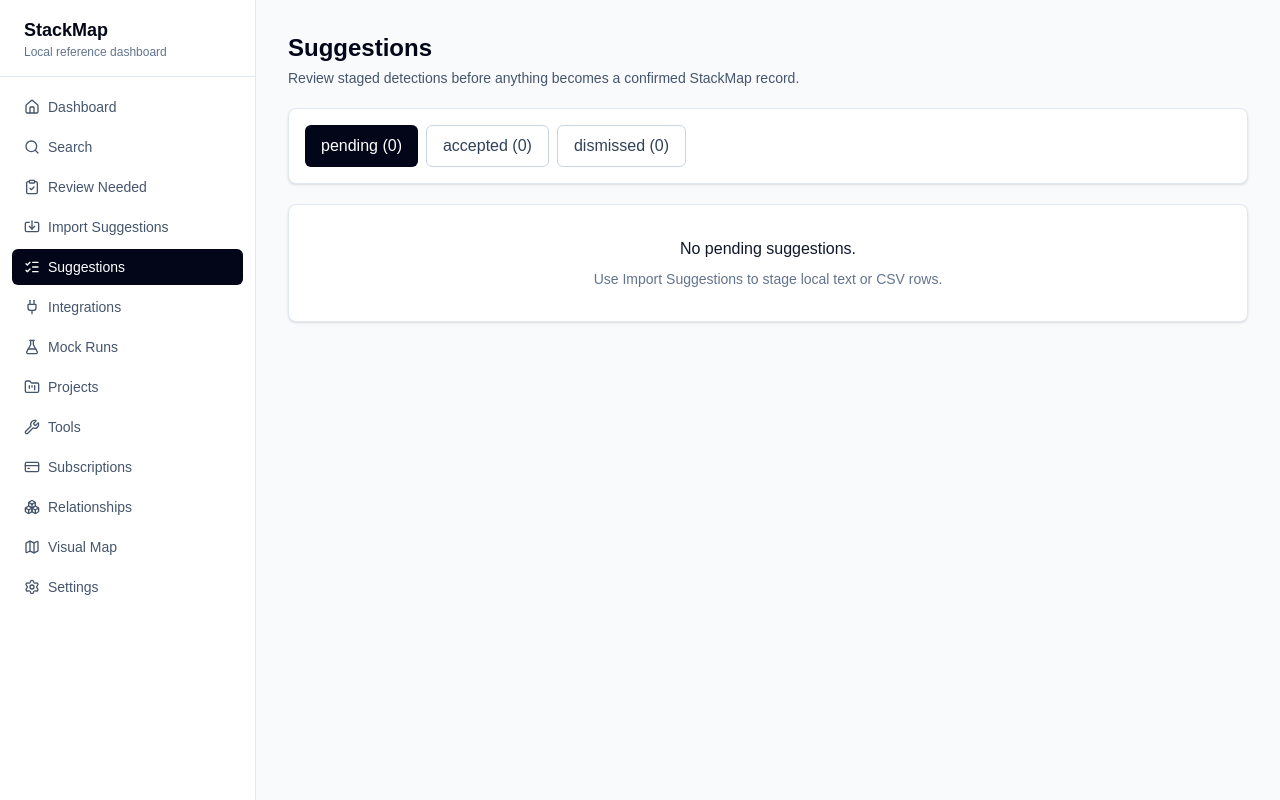
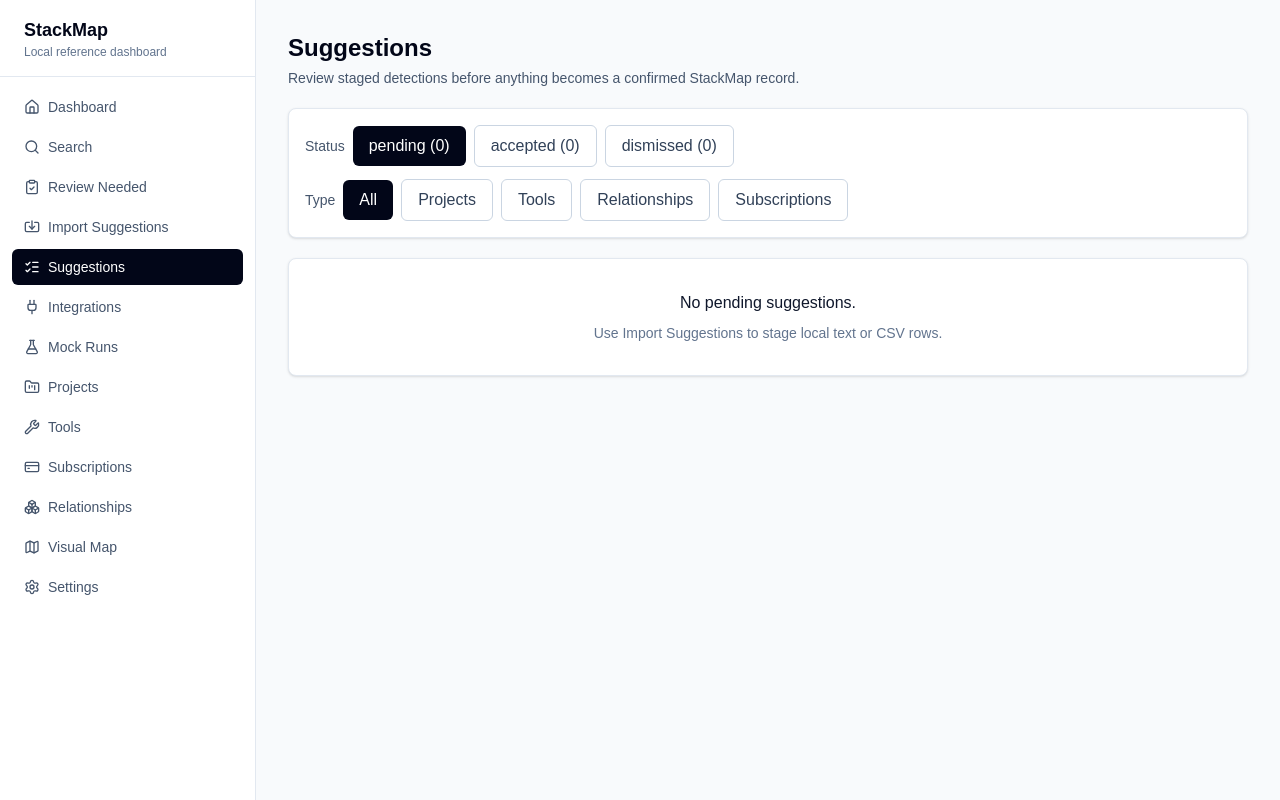
Before and after one commit to Broman997/stackmap, a Next.js app: page /suggestions in a window 1280 px wide. Built offline with nearby package versions, Linux system fonts and the light colour scheme.

Commit message:
Improve suggestion review workflow

```diff
--- a/app/suggestions/page.tsx
+++ b/app/suggestions/page.tsx
@@ -1,6 +1,6 @@
 "use client";
 
-import { GitMerge, Plus, Trash2, X } from "lucide-react";
+import { Check, ChevronDown, GitMerge, Plus, Trash2, X } from "lucide-react";
 import { useMemo, useState } from "react";
 import { useStackMapData } from "@/lib/storage";
 import type {
@@ -10,9 +10,12 @@
   SourceMetadata,
   StackMapData,
   Suggestion,
+  SuggestionEntityType,
   SuggestionStatus,
   ToolCategory,
 } from "@/lib/types";
+
+type SuggestionTypeFilter = "all" | SuggestionEntityType;
 
 function textField(suggestion: Suggestion, key: string, fallback = "") {
   const value = suggestion.detectedFields[key];
@@ -60,6 +63,49 @@
   );
 }
 
+function relationshipResolution(data: StackMapData, suggestion: Suggestion) {
+  const fromType = textField(suggestion, "fromType", "project") as EntityType;
+  const toType = textField(suggestion, "toType", "tool") as EntityType;
+  const relationshipType = textField(
+    suggestion,
+    "relationshipType",
+    "uses",
+  ) as RelationshipType;
+  const from = findEntityBySuggestion(
+    data,
+    fromType,
+    textField(suggestion, "fromName"),
+    textField(suggestion, "fromSourceUrl"),
+  );
+  const to = findEntityBySuggestion(
+    data,
+    toType,
+    textField(suggestion, "toName"),
+    textField(suggestion, "toSourceUrl"),
+  );
+
+  return { fromType, toType, relationshipType, from, to };
+}
+
+function suggestionTitle(suggestion: Suggestion) {
+  if (suggestion.entityType === "relationship") {
+    return `${textField(suggestion, "fromName", "Unknown")} ${textField(
+      suggestion,
+      "relationshipType",
+      "uses",
+    ).replaceAll("_", " ")} ${textField(suggestion, "toName", "Unknown")}`;
+  }
+
+  return textField(suggestion, "name", "Unnamed suggestion");
+}
+
+function acceptLabel(suggestion: Suggestion) {
+  if (suggestion.entityType === "project") return "Accept Project";
+  if (suggestion.entityType === "tool") return "Accept Tool";
+  if (suggestion.entityType === "relationship") return "Accept Relationship";
+  return "Accept";
+}
+
 export default function SuggestionsPage() {
   const {
     data,
@@ -72,13 +118,26 @@
     deleteSuggestion,
   } = useStackMapData();
   const [statusFilter, setStatusFilter] = useState<SuggestionStatus>("pending");
+  const [typeFilter, setTypeFilter] = useState<SuggestionTypeFilter>("all");
   const [mergeTargets, setMergeTargets] = useState<Record<string, string>>({});
-  const suggestions = data.suggestions.filter((item) => item.status === statusFilter);
+  const [expandedFields, setExpandedFields] = useState<Record<string, boolean>>({});
+  const suggestions = data.suggestions.filter(
+    (item) =>
+      item.status === statusFilter &&
+      (typeFilter === "all" || item.entityType === typeFilter),
+  );
   const counts = {
     pending: data.suggestions.filter((item) => item.status === "pending").length,
     accepted: data.suggestions.filter((item) => item.status === "accepted").length,
     dismissed: data.suggestions.filter((item) => item.status === "dismissed").length,
   };
+  const typeFilters: Array<{ value: SuggestionTypeFilter; label: string }> = [
+    { value: "all", label: "All" },
+    { value: "project", label: "Projects" },
+    { value: "tool", label: "Tools" },
+    { value: "relationship", label: "Relationships" },
+    { value: "subscription", label: "Subscriptions" },
+  ];
   const matchesBySuggestionId = useMemo(() => {
     const matches: Record<string, Array<{ id: string; name: string }>> = {};
     data.suggestions.forEach((suggestion) => {
@@ -106,6 +165,16 @@
     });
     return matches;
   }, [data.projects, data.suggestions, data.tools]);
+
+  const readyRelationshipSuggestions = suggestions.filter((suggestion) => {
+    if (suggestion.entityType !== "relationship" || suggestion.status !== "pending") return false;
+    const { from, to } = relationshipResolution(data, suggestion);
+    return Boolean(from && to);
+  });
+
+  function acceptReadyRelationships() {
+    readyRelationshipSuggestions.forEach((suggestion) => acceptSuggestion(suggestion));
+  }
 
   function acceptSuggestion(suggestion: Suggestion) {
     if (suggestion.entityType === "project") {
@@ -143,27 +212,12 @@
     }
 
     if (suggestion.entityType === "relationship") {
-      const fromType = textField(suggestion, "fromType", "project") as EntityType;
-      const toType = textField(suggestion, "toType", "tool") as EntityType;
-      const from = findEntityBySuggestion(
+      const { fromType, toType, relationshipType, from, to } = relationshipResolution(
         data,
-        fromType,
-        textField(suggestion, "fromName"),
-        textField(suggestion, "fromSourceUrl"),
-      );
-      const to = findEntityBySuggestion(
-        data,
-        toType,
-        textField(suggestion, "toName"),
-        textField(suggestion, "toSourceUrl"),
+        suggestion,
       );
       if (!from || !to) return;
 
-      const relationshipType = textField(
-        suggestion,
-        "relationshipType",
-        "uses",
-      ) as RelationshipType;
       const exists = data.relationships.some(
         (relationship) =>
           relationship.fromType === fromType &&
@@ -238,7 +292,9 @@
         </p>
       </header>
 
-      <section className="flex flex-wrap gap-2 rounded-lg border border-slate-200 bg-white p-4 shadow-sm">
+      <section className="space-y-3 rounded-lg border border-slate-200 bg-white p-4 shadow-sm">
+        <div className="flex flex-wrap items-center gap-2">
+          <span className="text-sm font-medium text-slate-600">Status</span>
           {(["pending", "accepted", "dismissed"] as SuggestionStatus[]).map((status) => (
             <button
               key={status}
@@ -253,31 +309,47 @@
               {status} ({counts[status]})
             </button>
           ))}
+        </div>
+        <div className="flex flex-wrap items-center gap-2">
+          <span className="text-sm font-medium text-slate-600">Type</span>
+          {typeFilters.map((filterOption) => (
+            <button
+              key={filterOption.value}
+              type="button"
+              onClick={() => setTypeFilter(filterOption.value)}
+              className={
+                typeFilter === filterOption.value
+                  ? "rounded-md bg-slate-950 px-4 py-2 text-sm font-medium text-white"
+                  : "rounded-md border border-slate-300 px-4 py-2 text-sm font-medium text-slate-700 hover:bg-slate-100"
+              }
+            >
+              {filterOption.label}
+            </button>
+          ))}
+        </div>
+        {readyRelationshipSuggestions.length > 0 ? (
+          <button
+            type="button"
+            onClick={acceptReadyRelationships}
+            className="inline-flex items-center gap-2 rounded-md border border-emerald-200 bg-emerald-50 px-4 py-2 text-sm font-medium text-emerald-800 hover:bg-emerald-100"
+          >
+            <Check className="h-4 w-4" aria-hidden="true" />
+            Accept {readyRelationshipSuggestions.length} Ready Relationship
+            {readyRelationshipSuggestions.length === 1 ? "" : "s"}
+          </button>
+        ) : null}
       </section>
 
       <section className="space-y-3">
         {suggestions.map((suggestion) => {
           const matches = matchesBySuggestionId[suggestion.id] ?? [];
-          const fromType = textField(suggestion, "fromType", "project") as EntityType;
-          const toType = textField(suggestion, "toType", "tool") as EntityType;
-          const relationshipFrom =
+          const resolvedRelationship =
             suggestion.entityType === "relationship"
-              ? findEntityBySuggestion(
-                  data,
-                  fromType,
-                  textField(suggestion, "fromName"),
-                  textField(suggestion, "fromSourceUrl"),
-                )
+              ? relationshipResolution(data, suggestion)
               : null;
-          const relationshipTo =
-            suggestion.entityType === "relationship"
-              ? findEntityBySuggestion(
-                  data,
-                  toType,
-                  textField(suggestion, "toName"),
-                  textField(suggestion, "toSourceUrl"),
-                )
-              : null;
+          const relationshipFrom = resolvedRelationship?.from ?? null;
+          const relationshipTo = resolvedRelationship?.to ?? null;
+          const isExpanded = Boolean(expandedFields[suggestion.id]);
           const canAcceptRelationship =
             suggestion.status === "pending" &&
             suggestion.entityType === "relationship" &&
@@ -299,7 +371,7 @@
                     {suggestion.source}
                   </span>
                   <p className="font-medium text-slate-950">
-                    {textField(suggestion, "name", "Unnamed suggestion")}
+                    {suggestionTitle(suggestion)}
                   </p>
                 </div>
                 <p className="mt-2 text-sm text-slate-600">{suggestion.notes || "No notes."}</p>
@@ -314,12 +386,24 @@
                 {suggestion.entityType === "relationship" ? (
                   <p className="mt-2 text-sm font-medium text-slate-600">
                     {relationshipFrom && relationshipTo
-                      ? `Ready: ${relationshipFrom.name} -> ${relationshipTo.name}`
+                      ? `Ready: ${relationshipFrom.name} ${resolvedRelationship?.relationshipType.replaceAll("_", " ")} ${relationshipTo.name}`
                       : "Needs matching project and tool records before it can be accepted."}
                   </p>
                 ) : null}
+                {suggestion.entityType === "project" ? (
+                  <p className="mt-2 text-sm text-slate-600">
+                    Project type: {textField(suggestion, "type", "other")} / Status:{" "}
+                    {textField(suggestion, "status", "active")}
+                  </p>
+                ) : null}
+                {suggestion.entityType === "tool" ? (
+                  <p className="mt-2 text-sm text-slate-600">
+                    Tool category: {textField(suggestion, "category", "other")} / Status:{" "}
+                    {textField(suggestion, "status", "unknown")}
+                  </p>
+                ) : null}
               </div>
-              <div className="flex gap-2">
+              <div className="flex flex-wrap gap-2">
                 <button
                   type="button"
                   onClick={() => acceptSuggestion(suggestion)}
@@ -327,8 +411,8 @@
                     suggestion.status !== "pending" ||
                     (!["project", "tool"].includes(suggestion.entityType) && !canAcceptRelationship)
                   }
-                  className="rounded-md border border-emerald-200 p-2 text-emerald-700 hover:bg-emerald-50 disabled:cursor-not-allowed disabled:border-slate-200 disabled:text-slate-300"
-                  aria-label="Accept as new"
+                  className="inline-flex items-center gap-2 rounded-md border border-emerald-200 px-3 py-2 text-sm font-medium text-emerald-700 hover:bg-emerald-50 disabled:cursor-not-allowed disabled:border-slate-200 disabled:text-slate-300"
+                  aria-label={acceptLabel(suggestion)}
                   title={
                     suggestion.entityType === "relationship"
                       ? "Accept relationship"
@@ -336,39 +420,60 @@
                   }
                 >
                   <Plus className="h-4 w-4" aria-hidden="true" />
+                  {acceptLabel(suggestion)}
                 </button>
                 <button
                   type="button"
                   onClick={() => mergeSuggestion(suggestion)}
                   disabled={!canMerge}
-                  className="rounded-md border border-cyan-200 p-2 text-cyan-700 hover:bg-cyan-50 disabled:cursor-not-allowed disabled:border-slate-200 disabled:text-slate-300"
+                  className="inline-flex items-center gap-2 rounded-md border border-cyan-200 px-3 py-2 text-sm font-medium text-cyan-700 hover:bg-cyan-50 disabled:cursor-not-allowed disabled:border-slate-200 disabled:text-slate-300"
                   aria-label="Merge into existing"
                   title="Merge into existing"
                 >
                   <GitMerge className="h-4 w-4" aria-hidden="true" />
+                  Merge
                 </button>
                 <button
                   type="button"
                   onClick={() => updateSuggestionStatus(suggestion.id, "dismissed")}
                   disabled={suggestion.status !== "pending"}
-                  className="rounded-md border border-slate-200 p-2 text-slate-600 hover:bg-slate-100 disabled:cursor-not-allowed disabled:text-slate-300"
+                  className="inline-flex items-center gap-2 rounded-md border border-slate-200 px-3 py-2 text-sm font-medium text-slate-600 hover:bg-slate-100 disabled:cursor-not-allowed disabled:text-slate-300"
                   aria-label="Dismiss suggestion"
                   title="Dismiss suggestion"
                 >
                   <X className="h-4 w-4" aria-hidden="true" />
+                  Dismiss
                 </button>
                 <button
                   type="button"
                   onClick={() => deleteSuggestion(suggestion.id)}
-                  className="rounded-md border border-rose-200 p-2 text-rose-700 hover:bg-rose-50"
+                  className="inline-flex items-center gap-2 rounded-md border border-rose-200 px-3 py-2 text-sm font-medium text-rose-700 hover:bg-rose-50"
                   aria-label="Delete suggestion"
                   title="Delete suggestion"
                 >
                   <Trash2 className="h-4 w-4" aria-hidden="true" />
+                  Delete
                 </button>
               </div>
             </div>
-            <div className="mt-4 grid gap-2 rounded-md bg-slate-50 p-3 text-sm text-slate-600 sm:grid-cols-2">
+            <button
+              type="button"
+              onClick={() =>
+                setExpandedFields((current) => ({
+                  ...current,
+                  [suggestion.id]: !current[suggestion.id],
+                }))
+              }
+              className="mt-4 inline-flex items-center gap-2 text-sm font-medium text-slate-600 hover:text-slate-950"
+            >
+              <ChevronDown
+                className={isExpanded ? "h-4 w-4 rotate-180" : "h-4 w-4"}
+                aria-hidden="true"
+              />
+              {isExpanded ? "Hide detected fields" : "Show detected fields"}
+            </button>
+            {isExpanded ? (
+              <div className="mt-3 grid gap-2 rounded-md bg-slate-50 p-3 text-sm text-slate-600 sm:grid-cols-2">
                 {Object.entries(suggestion.detectedFields).map(([key, value]) => (
                   <p key={key}>
                     <span className="font-medium text-slate-800">{key}:</span>{" "}
@@ -376,6 +481,7 @@
                   </p>
                 ))}
               </div>
+            ) : null}
             {matches.length > 0 && suggestion.status === "pending" ? (
               <label className="mt-3 grid gap-1 text-sm font-medium text-slate-700">
                 Merge target
```
Lines whose indentation alone changed are shown as unchanged.
